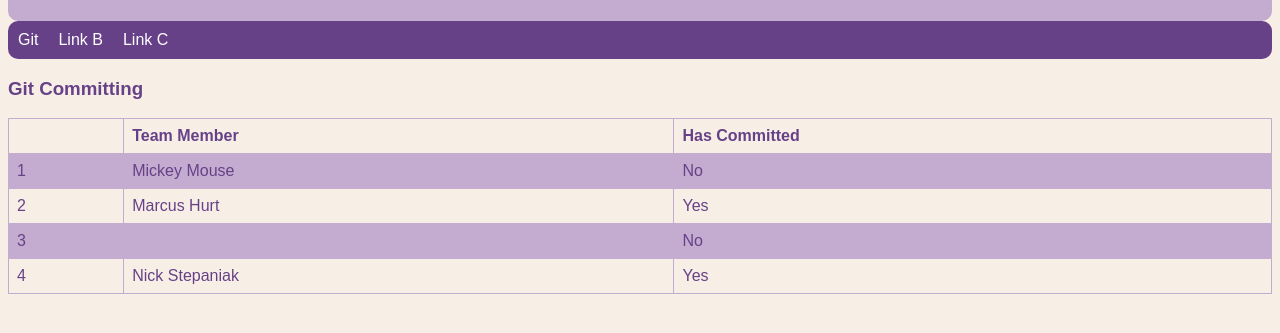
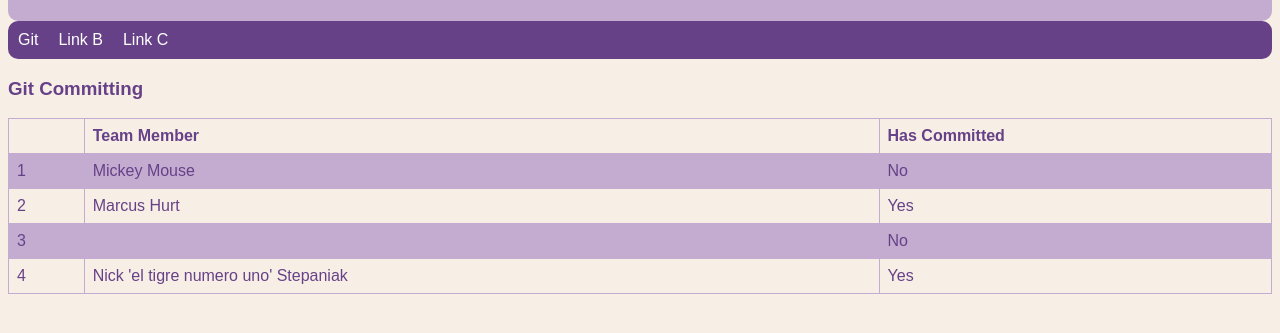
Before and after one commit to UTSWAppDev/AgileRevengers, a plain HTML site: page index.html in a window 1280 px wide. Shown: the part 107-440 px from the top of the page. Drawn offline with Linux system fonts and the light colour scheme.

Commit message:
more changes, just playing

```diff
--- a/index.html
+++ b/index.html
@@ -42,7 +42,7 @@
             </tr>
             <tr>
                 <td>4</td>
-                <td>Nick Stepaniak</td>
+                <td>Nick 'el tigre numero uno' Stepaniak</td>
                 <td>Yes</td>
             </tr>
         </table>
```
